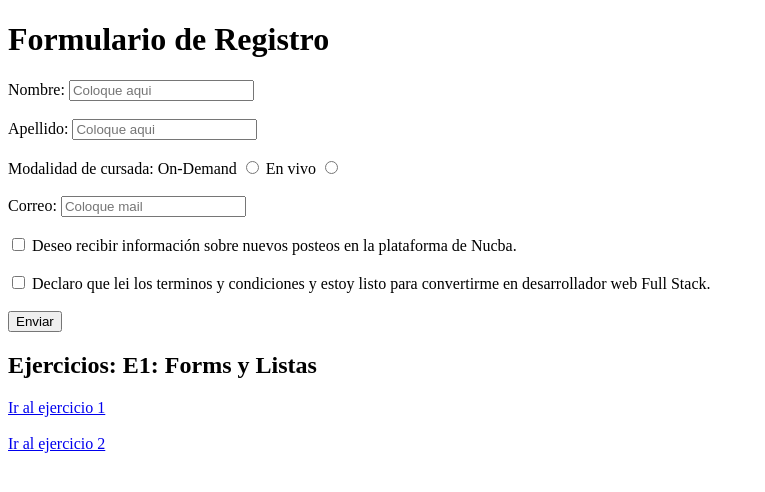
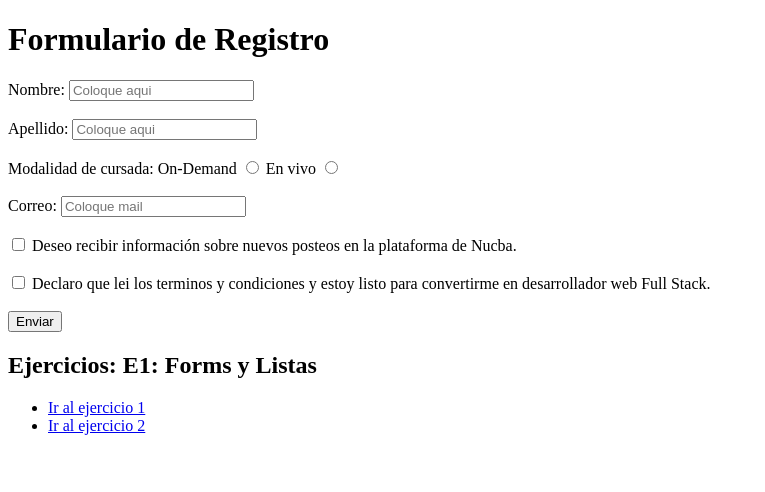
Before and after one commit to CapparelliJuan/ejercicio3, a plain HTML site: page index.html in a window 1280 px wide. Shown: the whole page, without its empty margins (0-765 px from the left). Drawn offline with Linux system fonts and the light colour scheme.

Commit message:
solucion de error

```diff
--- a/index.html
+++ b/index.html
@@ -50,13 +50,19 @@
     </form>
     <footer>
       <h2>Ejercicios: E1: Forms y Listas</h2>
-      <a
-        href="https://github.com/CapparelliJuan/primer-ejercicio/blob/main/index.html"
-        >Ir al ejercicio 1</a
-      >
-      <br />
-      <br />
-      <a href="https://ejercicio2-nu.vercel.app/">Ir al ejercicio 2</a>
+      <nav>
+        <ul>
+          <li>
+            <a
+              href="https://github.com/CapparelliJuan/primer-ejercicio/blob/main/index.html"
+              >Ir al ejercicio 1</a
+            >
+          </li>
+          <li>
+            <a href="https://ejercicio2-nu.vercel.app/">Ir al ejercicio 2</a>
+          </li>
+        </ul>
+      </nav>
     </footer>
   </body>
 </html>
```
